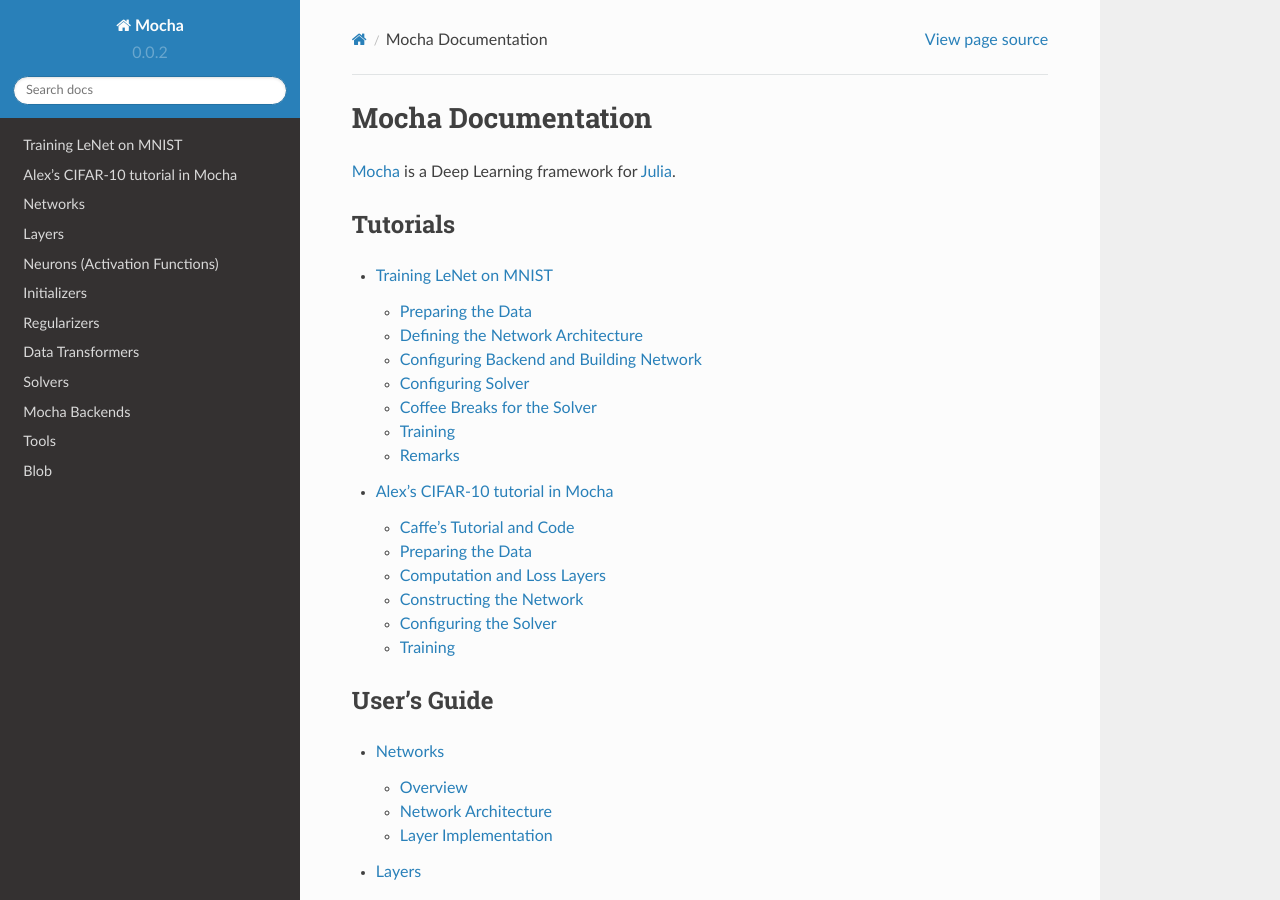
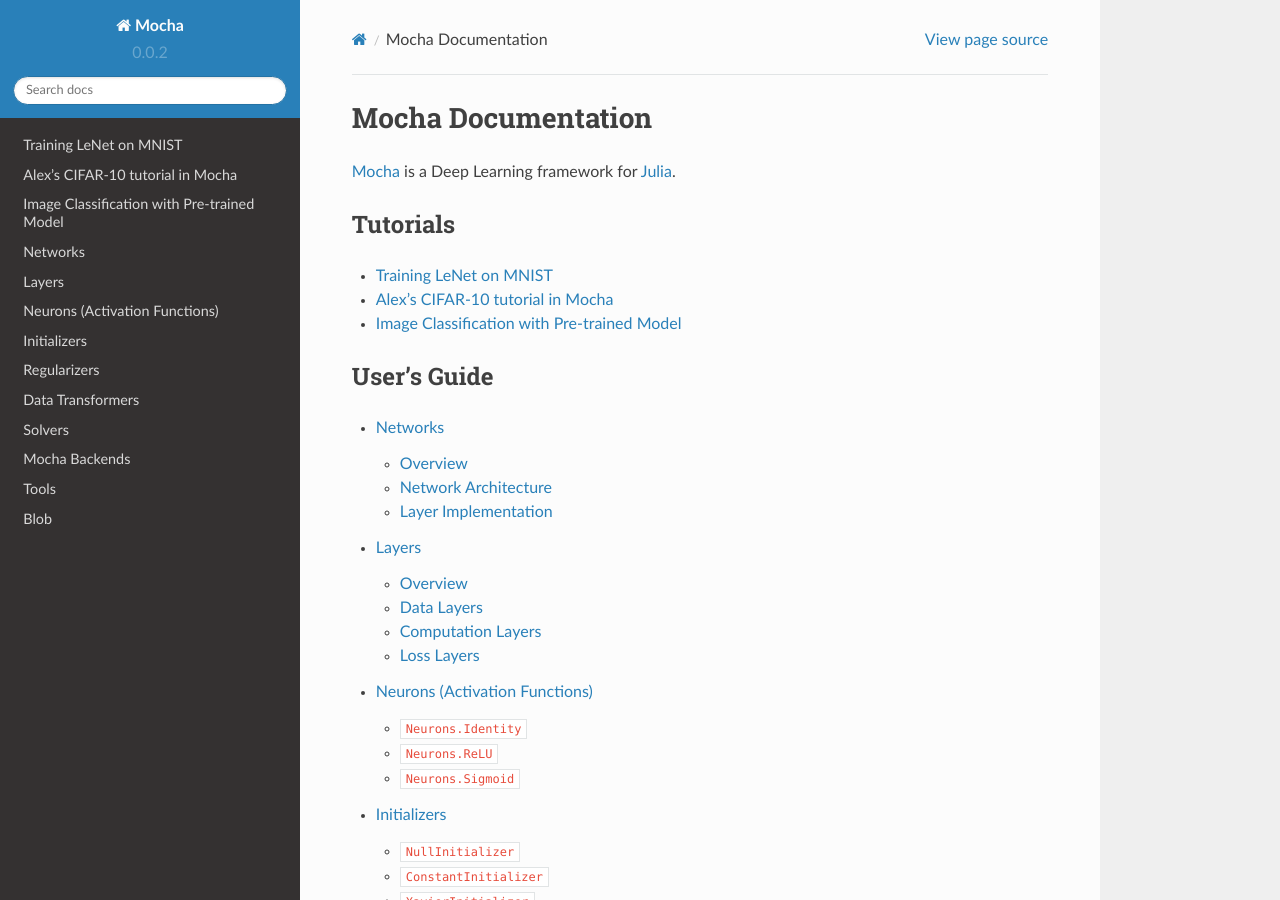
Before and after one commit to pluskid/Mocha.jl, a Sphinx documentation site: the page built from docs/index.rst, in a window 1280 px wide and 900 px high. Built offline with Sphinx 7.4.7 and the Read the Docs theme 2.0.0, drawn with Linux system fonts in a browser that asks for light colours; some of the changed lines change nothing that is shown.

Commit message:
add doc for ijulia-imagenet

```diff
--- a/docs/index.rst
+++ b/docs/index.rst
@@ -10,10 +10,11 @@
 #########
 
 .. toctree::
-   :maxdepth: 2
+   :maxdepth: 1
 
    tutorial/mnist
    tutorial/cifar10
+   tutorial/ijulia-imagenet
 
 ############
 User's Guide
--- /dev/null
+++ b/docs/tutorial/ijulia-imagenet.rst
@@ -0,0 +1,15 @@
+Image Classification with Pre-trained Model
+===========================================
+
+This is a demo of using a CNN pre-trained on Imagenet to do image
+classification. The code is located in ``examples/ijulia/ilsvrc12``. You can
+`view the rendered notebook example directly at nbviewer
+<http://nbviewer.ipython.org/github/pluskid/Mocha.jl/blob/master/examples/ijulia/ilsvrc12/imagenet-classifier.ipynb>`_.
+Or alternatively, you can also start IJulia server locally by running
+
+.. code-block:: bash
+
+   ipython notebook --profile julia
+
+in this demo's directory. The IJulia page will be automatically opened in your
+default browser.
```
